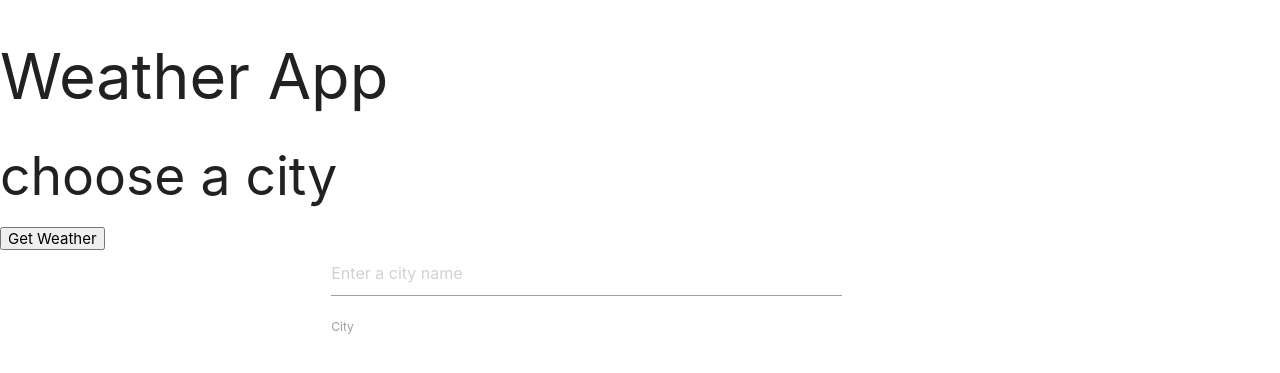
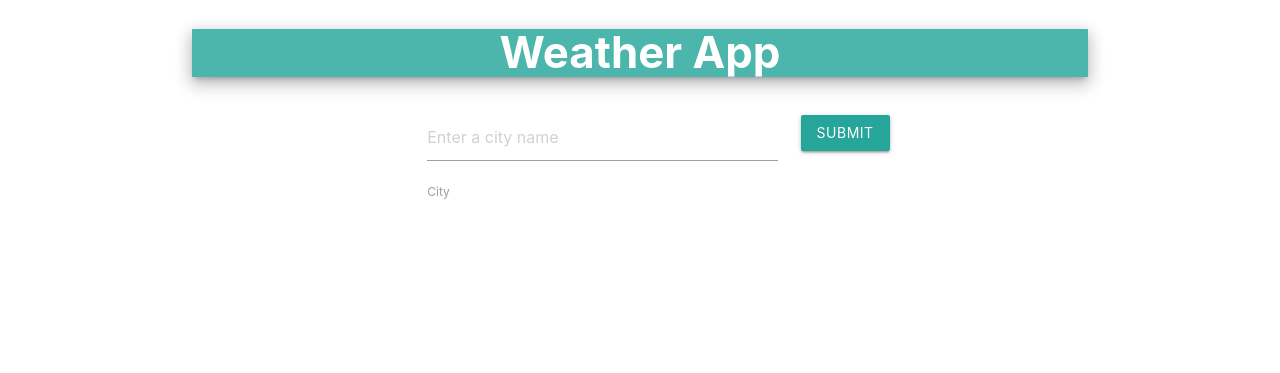
Before and after one commit to golovewkin/python-apps, a Django app: page /weather/ in a window 1280 px wide. Shown: the top 373 px of the page. Run offline with Django 4.2, Linux system fonts and the light colour scheme.

Commit message:
add form markup

```diff
--- a/weather/static/weather/weather.css
+++ b/weather/static/weather/weather.css
@@ -1,3 +1,5 @@
-body {
-    /*background: green;*/
+* {
+    margin: 0;
+    padding: 0;
+    box-sizing: border-box;
 }
--- a/weather/templates/weather/weather.html
+++ b/weather/templates/weather/weather.html
@@ -1,6 +1,6 @@
 <!-- weather/templates/weather/weather.html -->
 <!DOCTYPE html>
-<html>
+<html lang="en">
 <head>
     <title>Weather App</title>
 
@@ -13,31 +13,47 @@
     <link rel="stylesheet" href="{% static 'weather/weather.css' %}">
 </head>
 <body>
-<h1>Weather App</h1>
+<div class="container">
+    <section class="row">
+        <h3 class="white-text center-align z-depth-3 teal lighten-2"><b>Weather App</b></h3>
+    </section>
+    <section class="row">
+        <form action="">
+            <div class="row">
+                <div class="col s5 offset-s3">
+                    <span class="flow-text">
+                        <input name="city" placeholder="Enter a city name" id="city" type="text" class="validate">
+                        <label for="city">City</label>
+                </span>
+                </div>
+                <div class="col s2">
+                    <button class="waves-effect waves-light btn btn-big">submit</button>
+                </div>
+            </div>
+        </form>
+    </section>
+</div>
+
 {#<p>{% url 'city' city %}</p>#}
-{% if city is None %}
-    <h2>choose a city</h2>
-{% else %}
-    <h2>choose a city else</h2>
-{% endif %}
-<form method="get" action="">
-    {{ form.as_p }}
-    <button type="submit">Get Weather</button>
-</form>
-{% if city %}
-    <h2>Weather in {{ city }}</h2>
-    <p>Temperature: {{ temperature }}°C</p>
-    <p>Condition: {{ condition }}</p>
-{% endif %}
-{% if form.errors %}
-    <p class="error">Please correct the errors below:</p>
-    {{ form.errors }}
-{% endif %}
-<div class="row">
-    <div class="col s5 offset-s3"><span class="flow-text">
-        <input placeholder="Enter a city name" id="first_name" type="text" class="validate">
-        <label for="first_name">City</label>
-    </span></div>
-</div>
+{#{% if city is None %}#}
+{#    <h2>choose a city</h2>#}
+{#{% else %}#}
+{#    <h2>choose a city else</h2>#}
+{#{% endif %}#}
+{#<form method="get" action="">#}
+{#    {{ form.as_p }}#}
+{#    <button type="submit">Get Weather</button>#}
+{#</form>#}
+{#{% if city %}#}
+{#    <h2>Weather in {{ city }}</h2>#}
+{#    <p>Temperature: {{ temperature }}°C</p>#}
+{#    <p>Condition: {{ condition }}</p>#}
+{#{% endif %}#}
+{#{% if form.errors %}#}
+{#    <p class="error">Please correct the errors below:</p>#}
+{#    {{ form.errors }}#}
+{#{% endif %}#}
+
+
 </body>
 </html>
```
